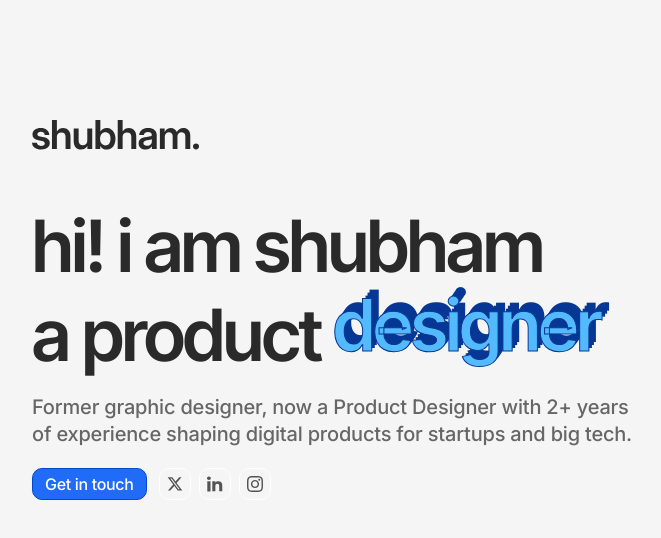
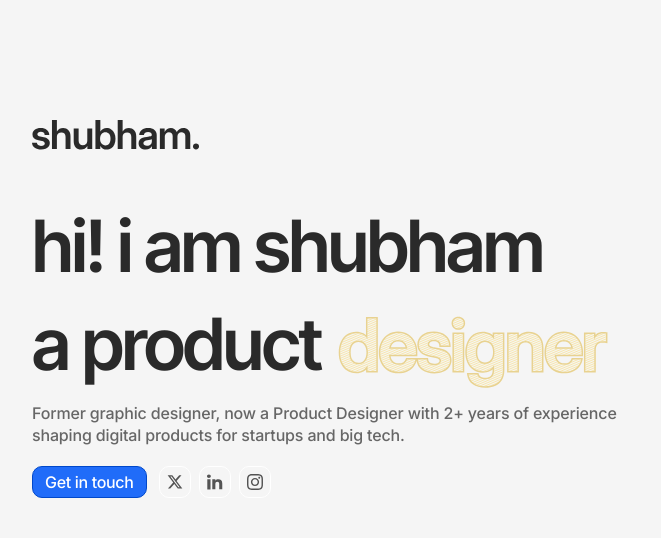
Before and after one commit to cr7shubhamsingh-design/shubham-portfolio-v2, a website built with Vite: page index.html in a window 1280 px wide. Shown: the whole page, without its empty margins (308-969 px from the left). Built offline with nearby package versions, Linux system fonts and the light colour scheme.

Commit message:
Reduce body text to 16px; cycle 'designer' through 5 Figma-exported type treatments

```diff
--- a/index.html
+++ b/index.html
@@ -22,13 +22,14 @@
             <span class="hero__line">hi! i am shubham</span>
             <span class="hero__line hero__line--accent">
               a product
-              <span class="glitch" aria-hidden="true">
-                <span class="glitch__layer glitch__layer--1">designer</span>
-                <span class="glitch__layer glitch__layer--2">designer</span>
-                <span class="glitch__layer glitch__layer--3">designer</span>
-                <span class="glitch__layer glitch__layer--4">designer</span>
+              <span class="glitch">
+                <img
+                  id="designer-cycle"
+                  class="glitch__frame"
+                  src="/designer-frames/frame-1-flat.svg"
+                  alt="designer"
+                />
               </span>
-              <span class="sr-only">designer</span>
             </span>
           </h1>
         </div>
--- a/src/main.js
+++ b/src/main.js
@@ -0,0 +1,27 @@
+const DESIGNER_FRAMES = [
+  '/designer-frames/frame-1-flat.svg',
+  '/designer-frames/frame-2-rainbow.svg',
+  '/designer-frames/frame-3-outline.svg',
+  '/designer-frames/frame-4-navy.svg',
+  '/designer-frames/frame-5-cream.svg',
+];
+
+const cycleImg = document.getElementById('designer-cycle');
+
+if (cycleImg) {
+  DESIGNER_FRAMES.forEach((src) => {
+    const preload = new Image();
+    preload.src = src;
+  });
+
+  let frameIndex = 0;
+
+  setInterval(() => {
+    frameIndex = (frameIndex + 1) % DESIGNER_FRAMES.length;
+    cycleImg.classList.add('is-fading');
+    setTimeout(() => {
+      cycleImg.src = DESIGNER_FRAMES[frameIndex];
+      cycleImg.classList.remove('is-fading');
+    }, 150);
+  }, 1000);
+}
--- a/src/style.css
+++ b/src/style.css
@@ -4,8 +4,6 @@
   --ink-70: rgba(42, 42, 42, 0.7);
   --blue: #206cf9;
   --blue-border: #0048ca;
-  --blue-dark: #063795;
-  --blue-light: #53baff;
 }
 
 * {
@@ -19,15 +17,6 @@
   background: var(--bg);
   color: var(--ink);
   font-family: 'Inter', 'Inter Tight', system-ui, sans-serif;
-}
-
-.sr-only {
-  position: absolute;
-  width: 1px;
-  height: 1px;
-  overflow: hidden;
-  clip: rect(0 0 0 0);
-  white-space: nowrap;
 }
 
 .hero {
@@ -82,43 +71,20 @@
   position: relative;
   display: inline-block;
   width: 280px;
-  height: 81px;
+  height: 90px;
+  overflow: visible;
 }
 
-.glitch__layer {
+.glitch__frame {
   position: absolute;
-  left: 0;
-  font-family: inherit;
-  font-weight: inherit;
-  font-size: inherit;
-  letter-spacing: inherit;
-  line-height: 1;
-  white-space: nowrap;
+  bottom: -18px;
+  left: 5px;
+  display: block;
+  transition: opacity 150ms ease;
 }
 
-.glitch__layer--1 {
-  top: 3px;
-  left: 5px;
-  color: var(--blue-dark);
-}
-
-.glitch__layer--2 {
-  top: 0;
-  left: 7px;
-  color: var(--blue-dark);
-}
-
-.glitch__layer--3 {
-  top: 6px;
-  left: 3px;
-  color: var(--blue-dark);
-}
-
-.glitch__layer--4 {
-  top: 9px;
-  left: 0;
-  color: var(--blue-light);
-  -webkit-text-stroke: 1px var(--blue-dark);
+.glitch__frame.is-fading {
+  opacity: 0;
 }
 
 .hero__footer {
@@ -131,7 +97,7 @@
   margin: 0;
   width: 600px;
   max-width: 100%;
-  font-size: 20px;
+  font-size: 16px;
   font-weight: 500;
   line-height: 1.35;
   letter-spacing: -0.01em;
```
Also changed, not shown: public/designer-frames/frame-1-flat.svg (added), public/designer-frames/frame-2-rainbow.svg (added), public/designer-frames/frame-3-outline.svg (added), public/designer-frames/frame-4-navy.svg (added), public/designer-frames/frame-5-cream.svg (added), 1 other file.
